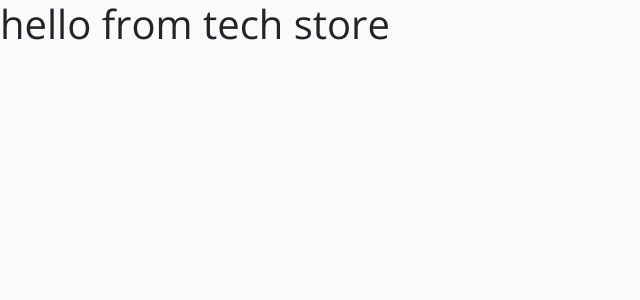
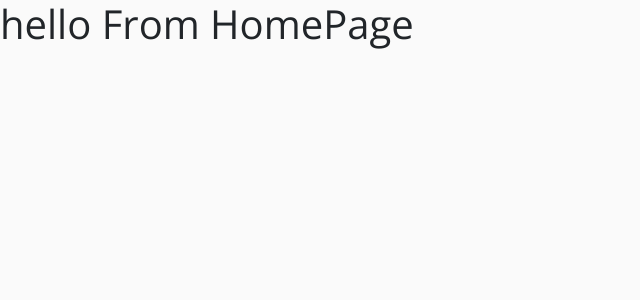
Before and after one commit to LaGemYo/tech-store, a React (Create React App) app: page / in a window 1280 px wide. Shown: the top 300 px of the page, without its empty margins (0-640 px from the left). Built offline with nearby package versions, Linux system fonts and the light colour scheme.

Commit message:
added pages files and prepared router

```diff
--- a/src/App.js
+++ b/src/App.js
@@ -7,14 +7,27 @@
 import Products from './pages/ProductsPage';
 import Contact from './pages/ContactPage';
 import SingleProduct from './pages/SingleProductPage';
+import Cart from './pages/CartPage';
 import Default from './pages/Default';
+import { runInContext } from 'vm';
+
+import { Route, Switch } from 'react-router-dom';
 
 class App extends Component {
   render() {
     return (
-      <h1>hello from tech store
-
-      </h1>
+      <>
+        {/*navbar, sidebar, cart, footer */}
+        <Switch>
+          <Route path="/" exact component={Home} />
+          <Route path="/about" component={About} />
+          <Route path="/contact" component={Contact} />
+          <Route path="/products" exact component={Products} />
+          <Route path="/product/:id" component={SingleProduct} />
+          <Route path="/cart" component={Cart} />
+          <Route path="/default" component={Default} />
+        </Switch>
+      </>
     );
   }
 }
--- a/src/index.js
+++ b/src/index.js
@@ -3,8 +3,15 @@
 //import './index.css';
 import App from './App';
 import * as serviceWorker from './serviceWorker';
+import { BrowserRouter as Router } from 'react-router-dom';
 
-ReactDOM.render(<App />, document.getElementById('root'));
+ReactDOM.render (
+    <Router>
+        <App />
+    </Router>,
+    document.getElementById('root')
+);
+
 
 // If you want your app to work offline and load faster, you can change
 // unregister() to register() below. Note this comes with some pitfalls.
```
